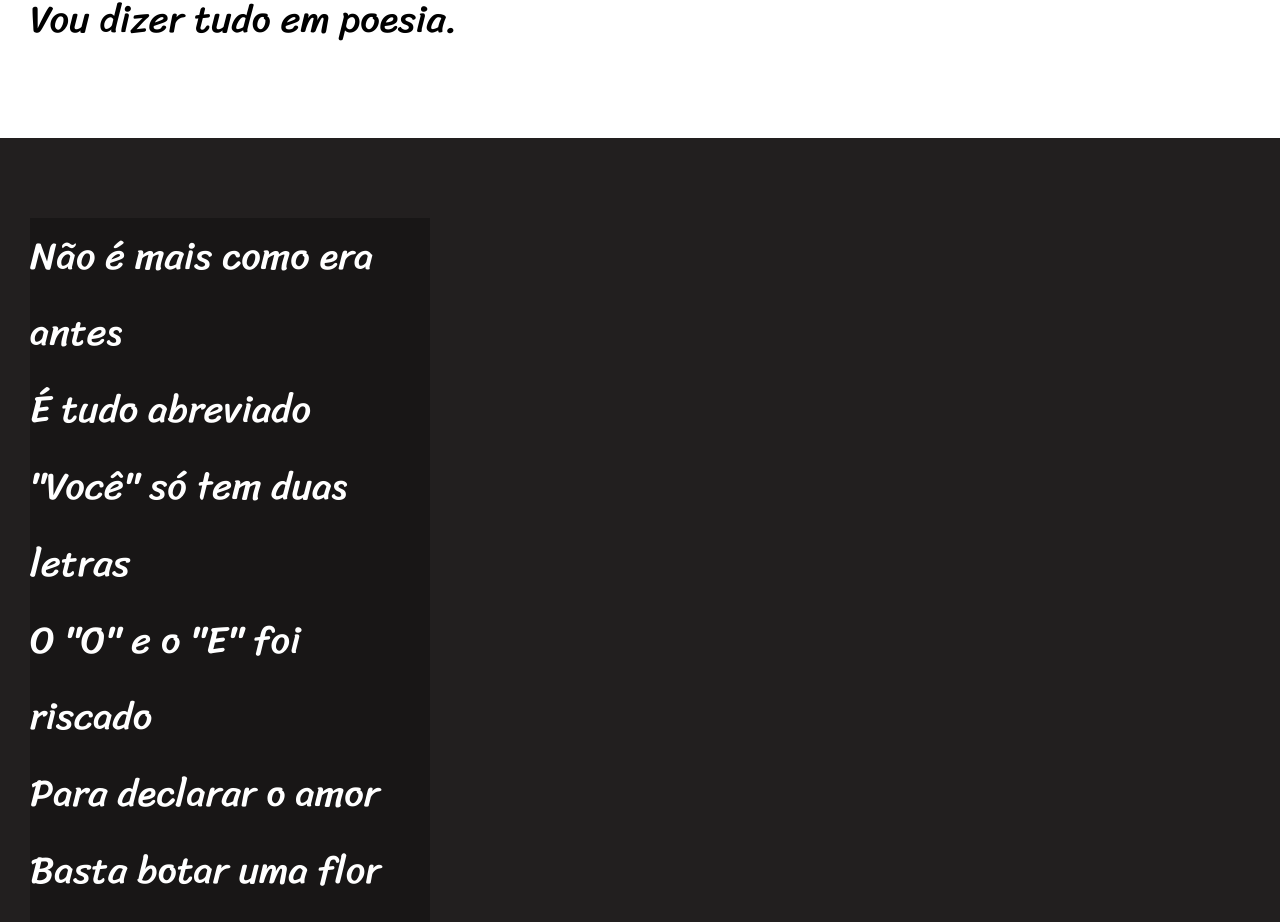
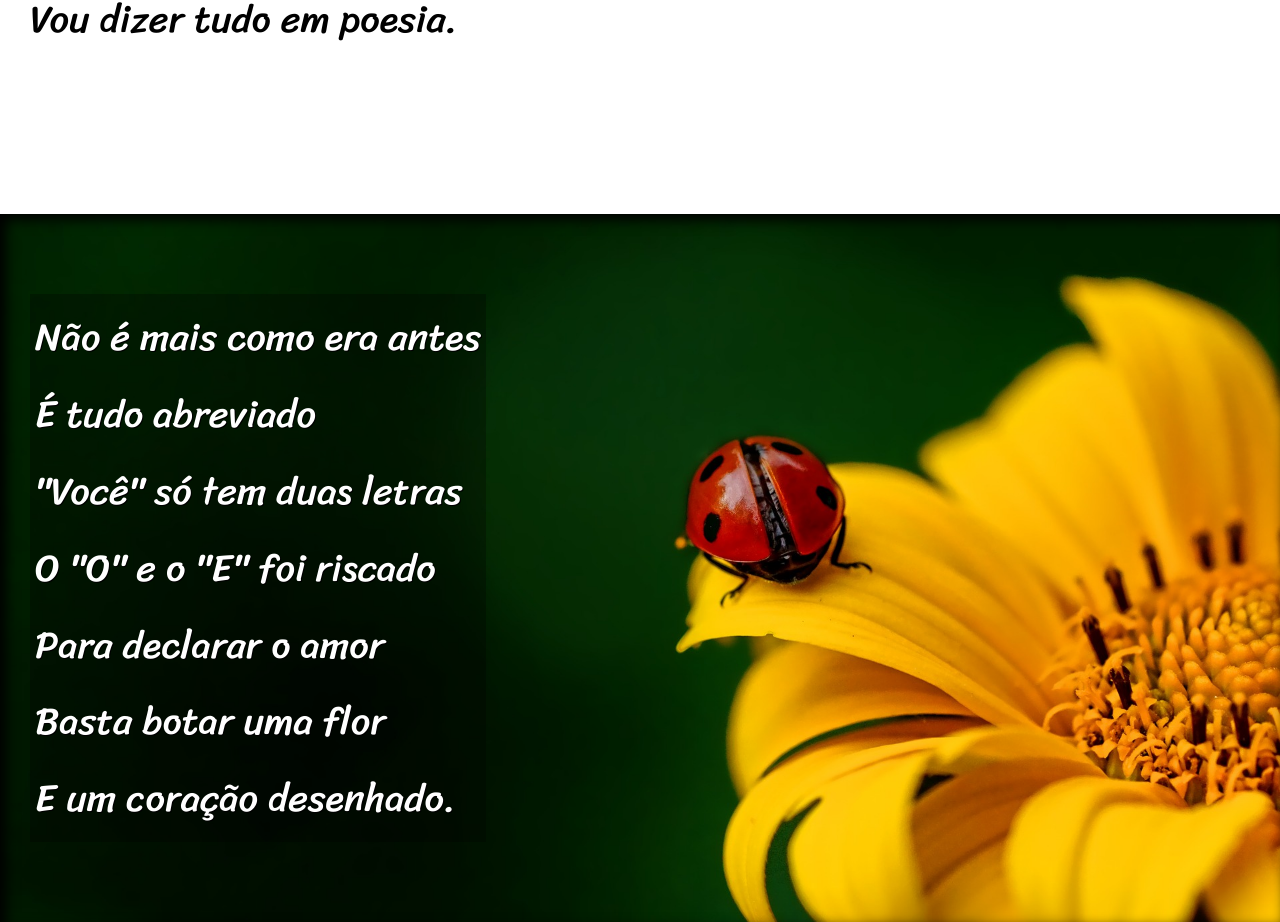
Before and after one commit to VitorDevWeb/html-css, a plain HTML site: page desafios/d012/index.html in a window 1280 px wide. Shown: the part 715-1637 px from the top of the page. Drawn offline with Linux system fonts and the light colour scheme.

Commit message:
finalizando o arquivo

```diff
--- a/desafios/d012/estilo/style.css
+++ b/desafios/d012/estilo/style.css
@@ -59,23 +59,43 @@ section{
     font-size: 3vw;
 }
 
+section > p{
+    padding-bottom: 2em;
+}
+
 section.normal{
     background-color: white;
     color: black;
 }
 
 section.imagem{
-
+    background-attachment: fixed;
     background-color: rgb(34, 31, 31);
     color: white;
+    box-shadow: inset 6px 6px 13px 0px black;
+    background-size: cover;
 }
 
 section.imagem > p{
 
+    display: inline-block;
+    padding: 5px;
     background-color: rgba(0, 0, 0, 0.288);
-    width: 400px;
+    text-shadow: 1px 1px 0px black;
+
 }
 
+section#img01{
+    background-image: url(../imagens/background001.jpg);
+    background-position: right center;
+
+}
+
+section#img02{
+    background-image: url(../imagens/background003.jpg);
+    background-position: right center;
+
+}
 footer{
     color: white;
     background-color: black;
--- a/desafios/d012/index.html
+++ b/desafios/d012/index.html
@@ -27,7 +27,7 @@
 
 
 
-    <section class="imagem">
+    <section class="imagem" id="img01" >
         <p>
             Não é mais como era antes<br>
             É tudo abreviado <br>
@@ -61,7 +61,7 @@
 
 
 
-    <section class="imagem">
+    <section class="imagem" id="img01">
         <p>
             Tenho saudade das cartas<br>
             Escritas com a própria mão<br>
@@ -94,6 +94,9 @@
         </p>
     </section>
 
+
+
+
     <footer>Site Criado por Vitor de Almeida Ferro. &copy;2024</footer>
 
 
```
Also changed, not shown: desafios/d012/imagens/background003.jpg (renamed from desafios/d012/imagens/background002.jpg).
